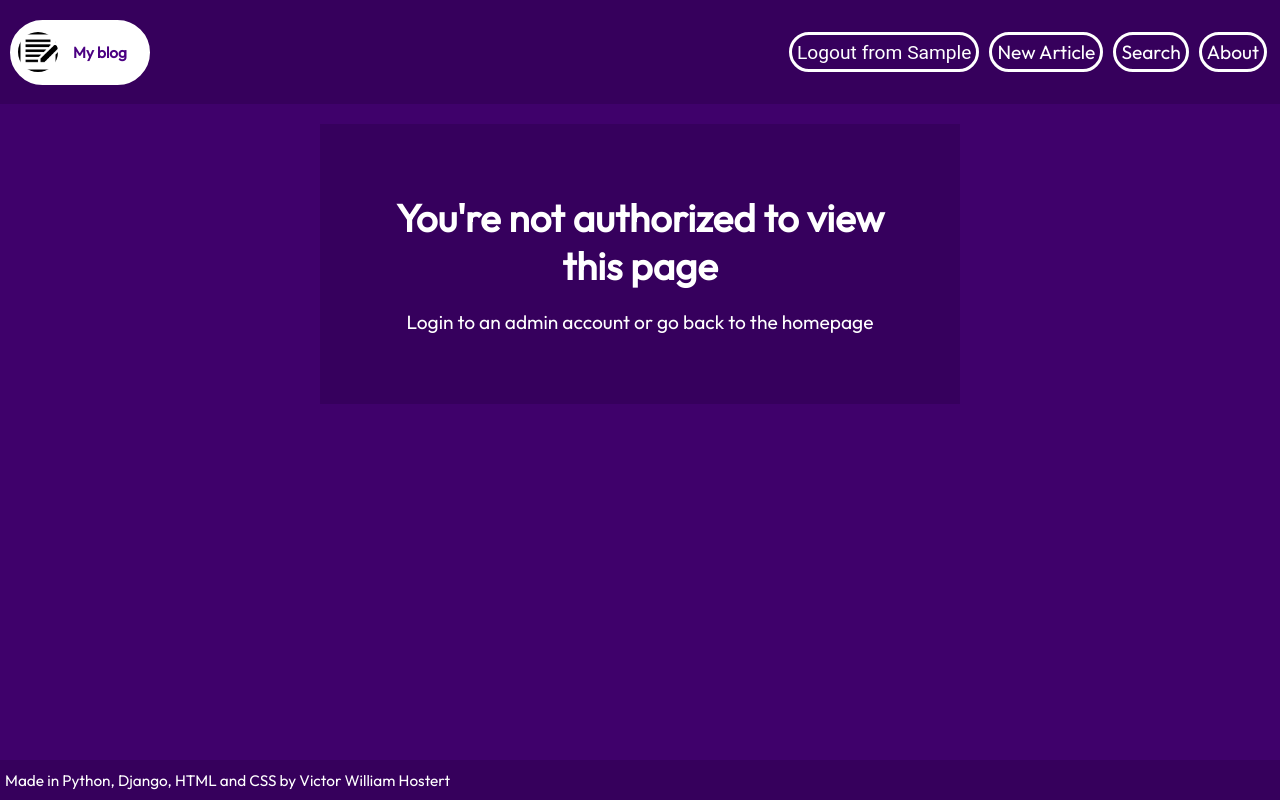
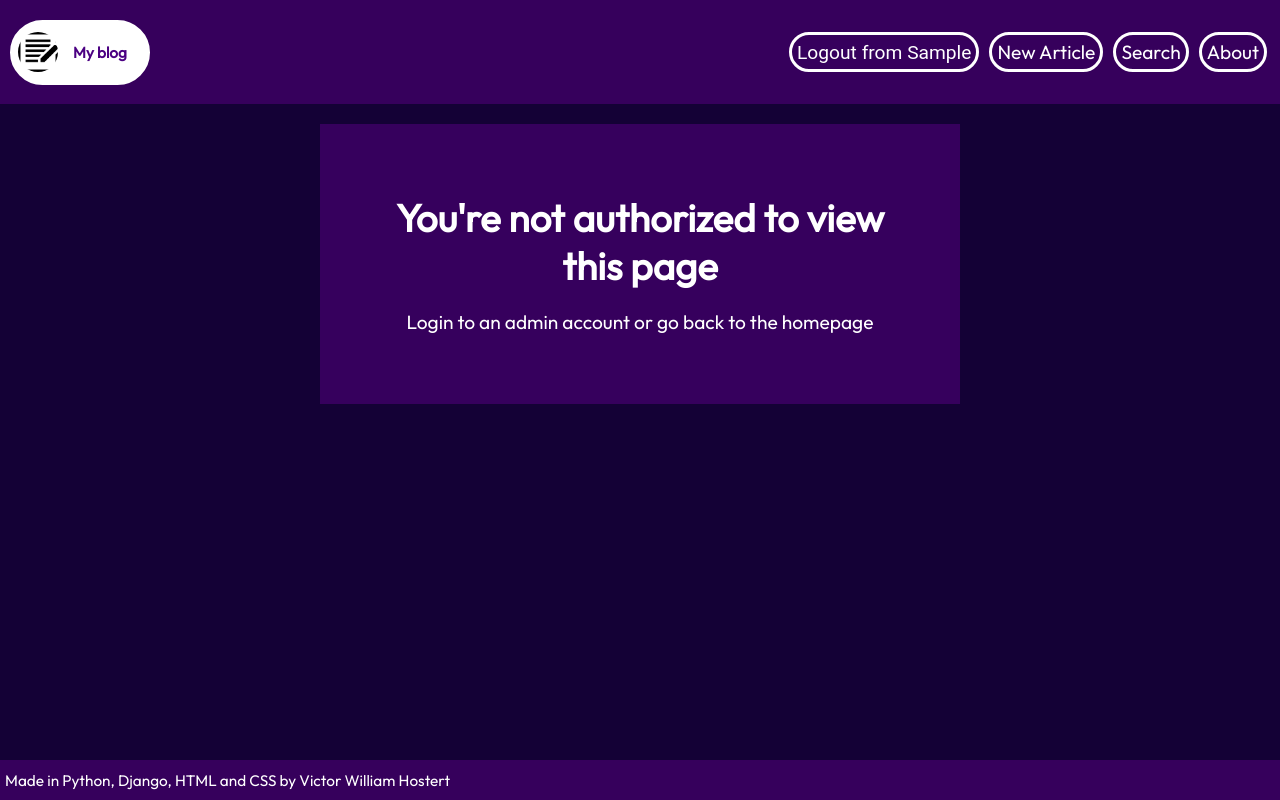
Before and after one commit to victorhostert/Django-Blog-Project, a Django app: page /create/ in a window 1280 px wide. Run offline with Django 3.2, Linux system fonts and the light colour scheme; the visitor is signed in with stand-in values (Sample User, id 1).

Commit message:
style: Modified color pallet

```diff
--- a/assets/static/styles.css
+++ b/assets/static/styles.css
@@ -5,7 +5,7 @@
     box-sizing: border-box;
 }
 body{
-    background-color: rgb(63, 1, 107);
+    background-color: rgb(20, 1, 54);
     font-size: 1.2em;
     color: white;
     font-family: 'Outfit', sans-serif;
```
